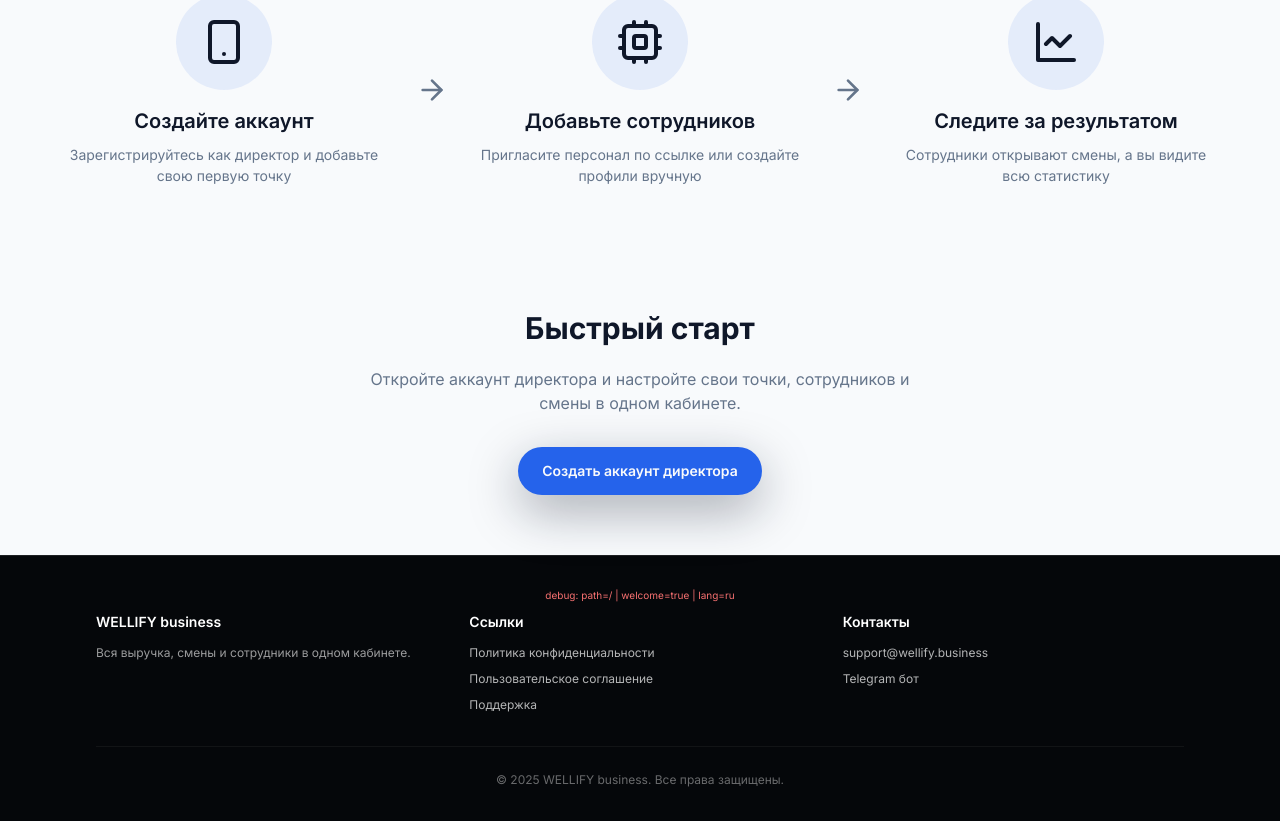
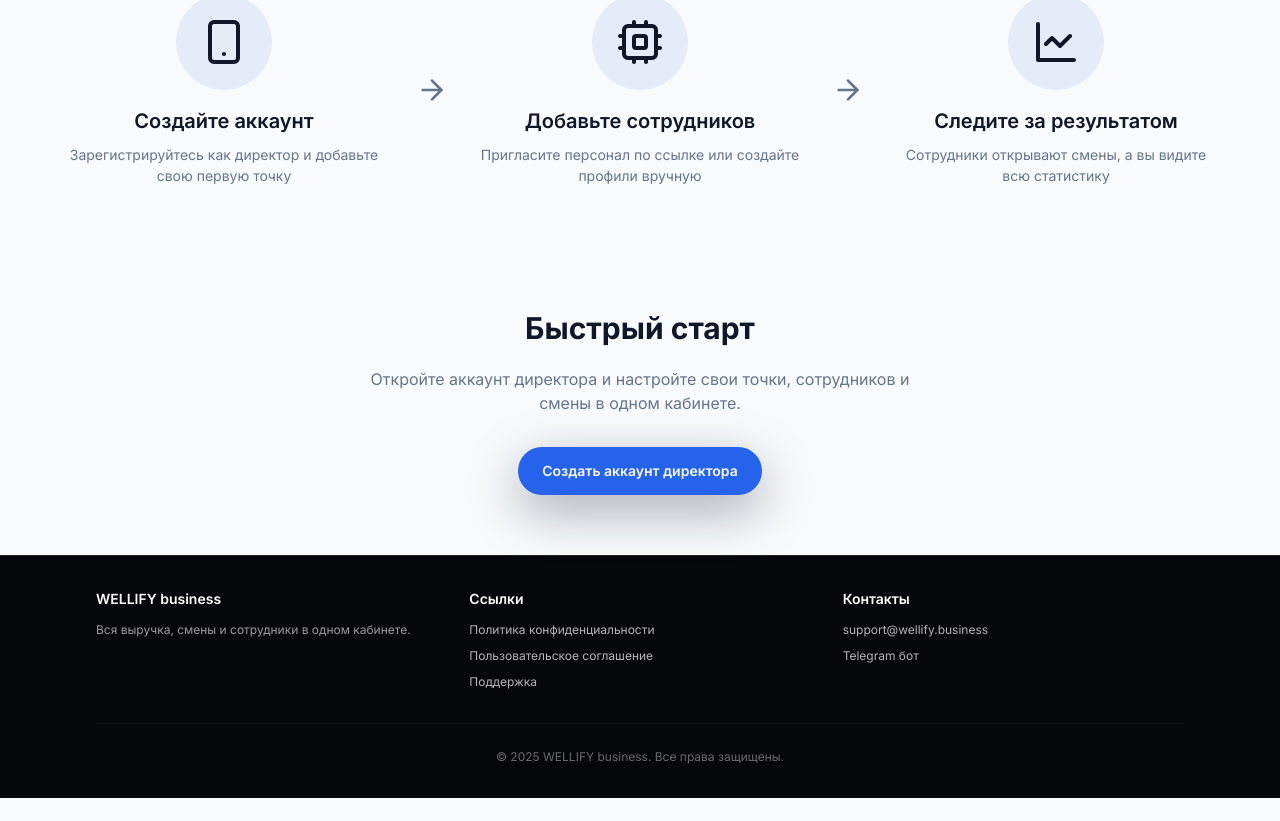
Before and after one commit to Wellify-Group/wellify-business, a Next.js app: page / in a window 1280 px wide. Shown: the part 2497-3318 px from the top of the page. After the commit the page ends 3295 px from the top, so only its background shows below. Built offline with nearby package versions, Linux system fonts and the light colour scheme; no server answers.

Commit message:
обновление

```diff
--- a/components/footer.tsx
+++ b/components/footer.tsx
@@ -11,7 +11,7 @@ export function AppFooter() {
   const pathname = usePathname();
   const { lang } = useInterfaceLanguageStore();
 
-  // Считаем приветственной и главную, и /welcome, и любые /welcome/*
+  // Приветственная и главная
   const isWelcomePage =
     pathname === "/" ||
     pathname === "/welcome" ||
@@ -20,24 +20,16 @@ export function AppFooter() {
   const isDashboard = pathname?.startsWith("/dashboard");
   const hideFooterOn = ["/login", "/register"];
 
-  // Полное выключение футера на дашборде и страницах логина/регистрации
+  // Полное отключение футера
   if (isDashboard || hideFooterOn.includes(pathname)) {
     return null;
   }
 
-  // ==== DEBUG: временно покажем, что реально видит компонент ====
-  // УДАЛИ ЭТО, когда убедишься, что всё ок.
-  console.log("FOOTER DEBUG", { pathname, isWelcomePage, lang });
-
-  // ====== ФУТЕР ДЛЯ ПРИВЕТСТВЕННОЙ/ГЛАВНОЙ СТРАНИЦЫ ======
+  // ====== ФУТЕР ДЛЯ ПРИВЕТСТВЕННОЙ И ГЛАВНОЙ ======
   if (isWelcomePage) {
     return (
       <footer className="border-t border-white/10 bg-[#05070A] text-sm text-white/70">
         <div className="mx-auto max-w-6xl px-4 py-8 sm:px-6 lg:px-8">
-          {/* DEBUG-строка прямо на странице, временно */}
-          <p className="mb-2 text-[10px] text-red-400 text-center">
-            debug: path={pathname} | welcome={String(isWelcomePage)} | lang={lang}
-          </p>
 
           <div className="grid grid-cols-1 gap-8 sm:grid-cols-3">
             {/* BRAND */}
@@ -115,7 +107,7 @@ export function AppFooter() {
     );
   }
 
-  // ====== ПРОСТОЙ ФУТЕР ДЛЯ ВСЕХ ПРОЧИХ СТРАНИЦ ======
+  // ====== ОБЫЧНЫЙ ФУТЕР ======
   return (
     <footer className="border-t border-zinc-100/50 dark:border-zinc-800/50 bg-[var(--bg-secondary)] dark:bg-background text-sm">
       <div className="mx-auto max-w-6xl px-4 py-8 sm:px-6 lg:px-8">
```
